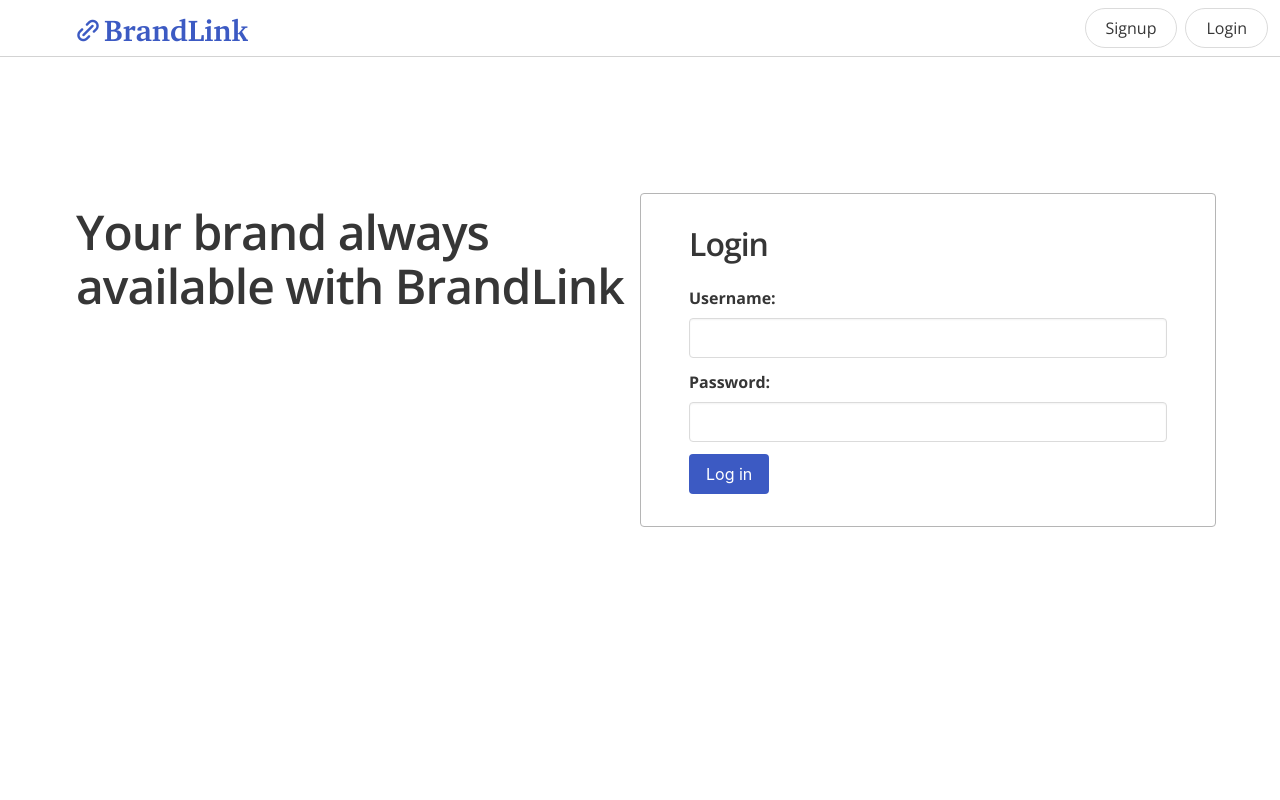
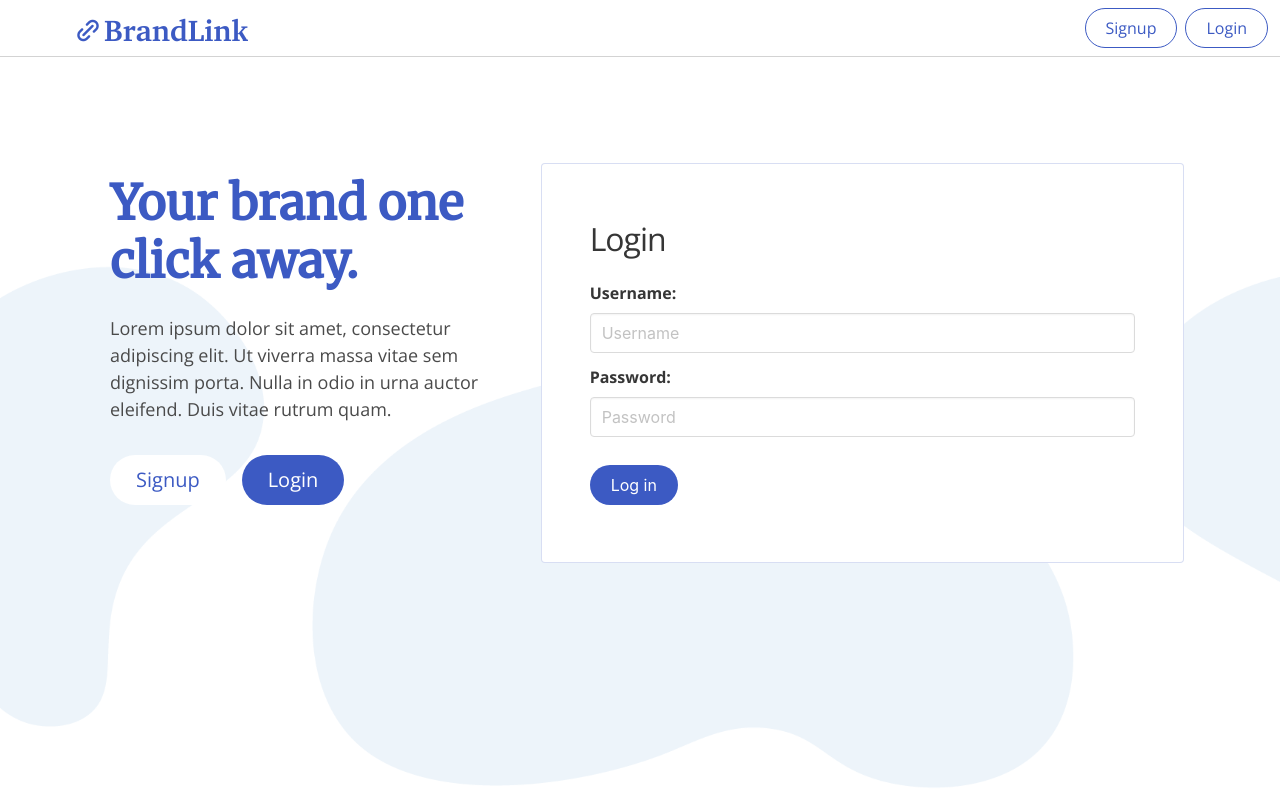
Before and after one commit to mariasimo/Brandlink, a React (Create React App) app in the folder client/: page /login in a window 1280 px wide. Built offline with nearby package versions, Linux system fonts and the light colour scheme; no server answers; a web font is replaced by a local one.

Commit message:
Styled login, signup, panel and new project

```diff
--- a/client/src/App.scss
+++ b/client/src/App.scss
@@ -9,6 +9,9 @@ $primary: $blue;
 $is-primary: $blue;
 $has-text-primary: $blue;
 $grey-lightest: #ddd;
+$yellow: #ffc400;
+$green: #6de0af;
+$orange: #ff8d01;
 
 // Import only what you need from Bulma
 @import "../node_modules/bulma/bulma.sass";
@@ -37,7 +40,7 @@ body {
 
 .auth-section,
 .landing{
-  min-height: 90vh;
+  min-height: 100vh;
   display: flex;
   align-items: center;
 
@@ -52,6 +55,23 @@ body {
   border: 1px solid $grey-light;
   padding: 2rem 3rem;
   border-radius: 4px;
+  background: white;
+  margin: 0 3rem;
+  border-color: rgba(60,90,195, 0.2);
+
+  display: flex;
+  justify-content: center;
+  flex-direction: column;
+  width: 100%;
+  max-height: 400px;
+
+  h3{
+    font-weight: 100;
+  }
+
+  .button {
+    margin-top: 16px
+  }
 }
 
 .profile-picture {
@@ -77,6 +97,8 @@ body {
   padding: 1rem;
   border-radius: 4px;
   margin: 1rem;
+  border-color: rgba(60,90,195, 0.2);
+
 
   .title{
     margin-bottom: 1rem
@@ -181,9 +203,9 @@ body {
   }
 
   .btn-side-menu {
-    color: black;
+    color: $green;
     position: absolute;
-    right: 5%;
+    right: 2%;
     top: 50%;
   }
 
@@ -363,13 +385,10 @@ body {
   background-image: url('/bg.png');
   background-size: cover;
 
-
   .container{
     max-width: 1240px;
   }
-  .column{
-    // border: 1px solid red;
-  }
+
   .is-one-third{
     display: flex;
     align-items: center;
@@ -397,3 +416,32 @@ body {
     }
   }
 }
+
+.new-project-main{
+  height: 100%;
+
+  .section{
+    height: 100%;
+    display: flex;
+    justify-content: center;
+    align-items: center;
+
+    img{
+      max-height: 500px;
+    }
+  }
+}
+
+.new-project-section{
+  input[type="submit"]{
+    margin-top: 16px;
+  }
+}
+
+.side-menu-header .title {
+  color: $is-primary;
+  font-family: 'Merriweather';
+  letter-spacing: 0.005em;
+  line-height: 1.2;
+
+}
--- a/client/src/components/auth/Login/Login.js
+++ b/client/src/components/auth/Login/Login.js
@@ -1,6 +1,8 @@
 import React from 'react';
 import AuthService from '../../../services/AuthService';
 import Hero from '../../layout/Hero';
+import { Link } from 'react-router-dom';
+
 
 export default class Login extends React.Component {
   constructor(props) {
@@ -41,14 +43,14 @@ export default class Login extends React.Component {
   render() {
     const { username, password } = this.state;
     return (
-      <section className='section auth-section'>
+      <section className='section auth-section landing'>
         <div className='container columns'>
-          <div className='column is-half'>
-            {/* todo Here goes another component for the left para of the screen */}
-            <Hero></Hero>
-          </div>
+        <div className='column is-one-third'>
+          <Hero></Hero>
+        </div>
 
-          <div className='column is-half form-container'>
+
+          <div className='column is-two-third form-container'>
             <h3 className='title'>Login</h3>
             <form onSubmit={this.handleLogin}>
               <div className='field'>
@@ -63,6 +65,7 @@ export default class Login extends React.Component {
                     id='username'
                     value={username}
                     onChange={this.handleChange}
+                    placeholder="Username"
                   />
                 </div>
               </div>
@@ -76,6 +79,7 @@ export default class Login extends React.Component {
                     type='password'
                     name='password'
                     id='password'
+                    placeholder="Password"
                     value={password}
                     onChange={this.handleChange}
                   />
@@ -85,7 +89,7 @@ export default class Login extends React.Component {
               <div className='control'>
                 <input
                   type='submit'
-                  className='button is-link'
+                  className='button is-link is-rounded'
                   value='Log in'
                 ></input>
               </div>
--- a/client/src/components/auth/Signup/Signup.js
+++ b/client/src/components/auth/Signup/Signup.js
@@ -1,6 +1,6 @@
-import React from "react";
-import AuthService from "../../../services/AuthService";
-import Hero from "../../layout/Hero";
+import React from 'react';
+import AuthService from '../../../services/AuthService';
+import Hero from '../../layout/Hero';
 
 export default class Signup extends React.Component {
   constructor(props) {
@@ -8,8 +8,8 @@ export default class Signup extends React.Component {
     this.authService = new AuthService();
 
     this.state = {
-      username: "",
-      password: ""
+      username: '',
+      password: ''
     };
   }
 
@@ -21,76 +21,76 @@ export default class Signup extends React.Component {
   handleFormSubmit = e => {
     e.preventDefault();
     const { history, setUser } = this.props;
-    this.authService.signup(this.state)
-    .then(user => {
+    this.authService.signup(this.state).then(
+      user => {
         setUser(user);
         // todo This should redirect me to the admin panel
         history.push(`/panel/${user.username}`);
       },
-      (error) => {
-        console.error(error)
+      error => {
+        console.error(error);
       }
-    )
+    );
   };
 
   render() {
     const { username, password } = this.state;
     return (
-      <section className="section auth-section">
-        <div className="container columns">
-        <div className="column is-half">
-          {/* todo Here goes another component for the left para of the screen */}
+      <section className='section auth-section landing'>
+        <div className='container columns'>
+          <div className='column is-one-third'>
             <Hero></Hero>
           </div>
 
-        <div className="column is-half form-container">
-          <h3 className="title">Signup</h3>
+          <div className='column is-two-third form-container'>
+            <h3 className='title'>Signup</h3>
             <form onSubmit={this.handleFormSubmit}>
-            <div className="field">
-              <label className="label" htmlFor="username">
+              <div className='field'>
+                <label className='label' htmlFor='username'>
                   Username:
                 </label>
-              <div className="control">
+                <div className='control'>
                   <input
-                  className="input"
-                  type="text"
-                  name="username"
-                  id="username"
+                    className='input'
+                    type='text'
+                    name='username'
+                    id='username'
                     value={username}
                     onChange={this.handleChange}
+                    placeholder="Username"
                     required
                   />
                 </div>
               </div>
-            <div className="field">
-              <label htmlFor="password" className="label">
+              <div className='field'>
+                <label htmlFor='password' className='label'>
                   Password:
                 </label>
-              <div className="control">
+                <div className='control'>
                   <input
-                  className="input"
-                  type="password"
-                  name="password"
-                  id="password"
+                    className='input'
+                    type='password'
+                    name='password'
+                    id='password'
                     value={password}
                     onChange={this.handleChange}
+                    placeholder="Password"
                     required
                   />
                 </div>
               </div>
 
-            <div className="control">
+              <div className='control'>
                 <input
-                type="submit"
-                className="button is-link"
-                value="Create account"
+                  type='submit'
+                  className='button is-link'
+                  value='Create account'
                 />
               </div>
             </form>
           </div>
         </div>
       </section>
-
     );
   }
 }
--- a/client/src/components/layout/Hero.js
+++ b/client/src/components/layout/Hero.js
@@ -1,10 +1,27 @@
 import React, { Component } from 'react'
+import { Link } from 'react-router-dom';
 
 export default class Hero extends Component {
     render() {
         return (
-            <div className="hero">
-                <h2 className="title is-1">Your brand always available with BrandLink</h2>
+            <div className='hero'>
+              <h2 className='title is-1'>Your brand one click away.</h2>
+              <p class=''>
+                Lorem ipsum dolor sit amet, consectetur adipiscing elit. Ut viverra
+                massa vitae sem dignissim porta. Nulla in odio in urna auctor eleifend.
+                Duis vitae rutrum quam.
+              </p>
+              <div class='is-grouped'>
+                <Link
+                  to='/signup'
+                  className='button is-rounded is-primary is-inverted is-medium'
+                >
+                  Signup
+                </Link>
+                <Link to='/login' className='button is-rounded is-primary is-medium'>
+                  Login
+                </Link>
+              </div>
             </div>
         )
     }
--- a/client/src/components/layout/Navbar.js
+++ b/client/src/components/layout/Navbar.js
@@ -10,6 +10,7 @@ export default class Navbar extends Component {
 
   render() {
     const user = this.props.user;
+    console.log(this.props)
 
     return (
       <nav className='navbar' role='navigation' aria-label='main navigation'>
@@ -39,10 +40,10 @@ export default class Navbar extends Component {
               <div className='buttons'>
                 {!user && (
                   <React.Fragment>
-                    <Link to='/signup' className='button is-rounded'>
+                    <Link to='/signup' className='button is-rounded is-primary is-outlined'>
                       Signup
                     </Link>
-                    <Link to='/login' className='button is-rounded'>
+                    <Link to='/login' className='button is-rounded is-primary is-outlined'>
                       Login
                     </Link>
                   </React.Fragment>
@@ -67,7 +68,7 @@ export default class Navbar extends Component {
                     <Link
                       to='/'
                       onClick={e => this.props.logout()}
-                      className='button is-rounded'
+                      className='button is-rounded is-danger is-outlined'
                     >
                       Logout
                     </Link>
--- a/client/src/components/project/ProjectList.js
+++ b/client/src/components/project/ProjectList.js
@@ -43,14 +43,20 @@ export default class ProjectList extends React.Component {
   render() {
     // const username = this.props.loggedInUser.username;
     const { projects } = this.state;
+    console.log(this.projects)
+
     return (
       <div>
-        <section className="section main-content">
+        <section className="section landing">
           <div className="columns">
             <div className="column is-one-third">
-              <div className="hero">
-                  <h2 className="title is-1">All Projects</h2>
-              </div>
+            <div className='hero'>
+              <h2 className='title is-1'>Welcome to your panel</h2>
+              <p class=''>
+                Here you can admin your projects or create new ones.
+              </p>
+
+            </div>
             </div>
             <div className="column is-two-thirds projects-wrapper">
 
@@ -63,7 +69,7 @@ export default class ProjectList extends React.Component {
                   ></Project>
                 ))}
 
-              {(projects === null || projects === [] || !projects) && (
+              {!projects && (
                 <div>You dont have any projects yet</div>
               )}
 
```
Also changed, not shown: client/src/components/auth/profile/Profile.js (+48 -30 lines), client/src/components/project/NewProject.js (+15 -6 lines), client/public/menu.svg, client/public/new-project.png (added). Lines whose indentation alone changed are shown as unchanged.
